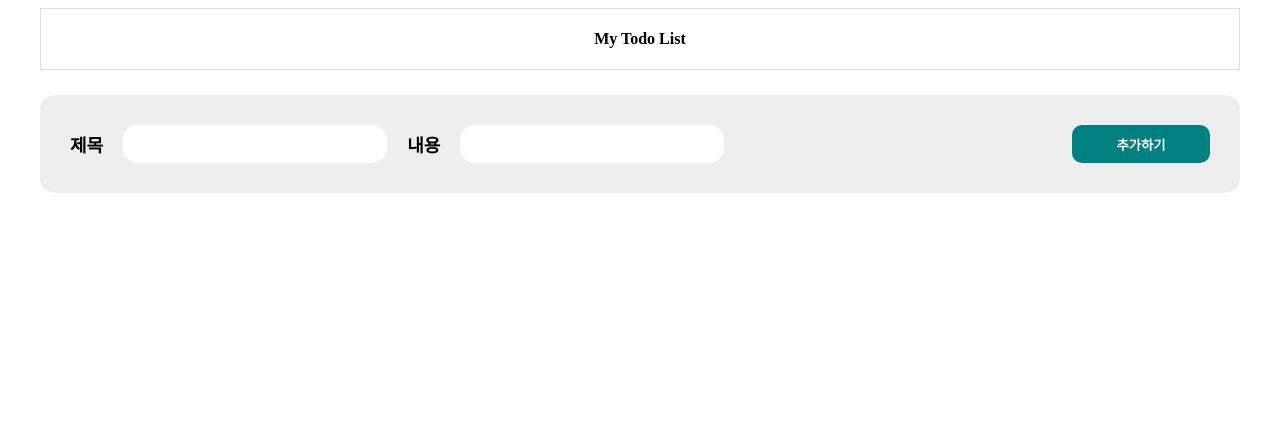
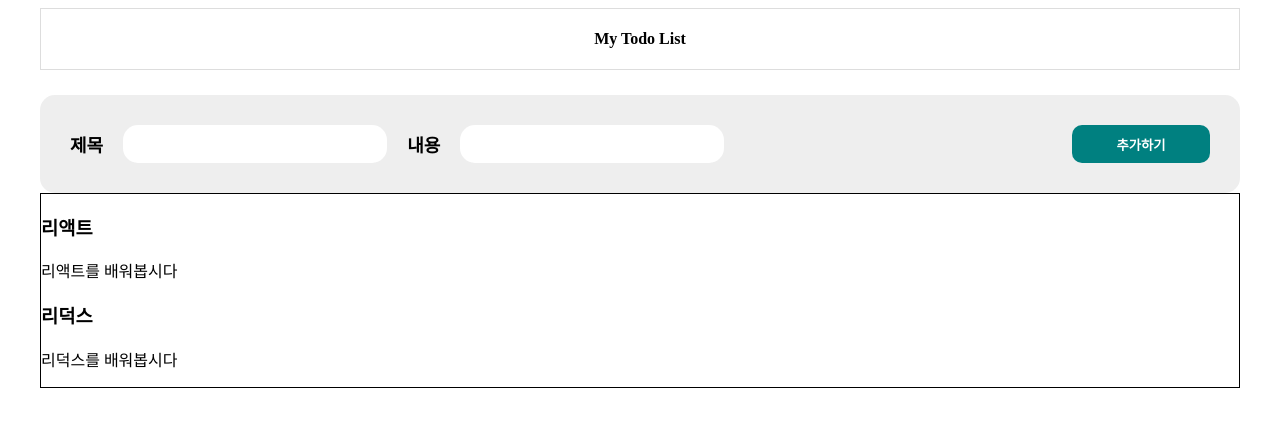
Before and after one commit to ddooo00/sparta-react-week2-hw, a React (Create React App) app: page / in a window 1280 px wide. Shown: the top 426 px of the page. Built offline with nearby package versions, Linux system fonts and the light colour scheme.

Commit message:
화면에 보여지기까지

```diff
--- a/src/components/List.jsx
+++ b/src/components/List.jsx
@@ -1,11 +1,22 @@
 import React from "react";
 import { Link } from "react-router-dom";
 import styled from "styled-components";
+import { useSelector } from "react-redux";
 
 function List() {
+  const todos = useSelector((state) => {
+    return state.todo.todos;
+  });
+  console.log(todos);
+
   return (
     <StBox>
-      <Link to="/">돌아가기</Link>
+      {todos.map((todo) => (
+        <div>
+          <h3>{todo.title}</h3>
+          <p>{todo.body}</p>
+        </div>
+      ))}
     </StBox>
   );
 }
--- a/src/pages/Home.jsx
+++ b/src/pages/Home.jsx
@@ -2,12 +2,14 @@ import React from "react";
 import Header from "../components/Header";
 import Layout from "../components/Layout";
 import Search from "../components/Search";
+import List from "../components/List";
 
 const Home = () => {
   return (
     <Layout>
       <Header />
       <Search />
+      <List />
     </Layout>
   );
 };
```
